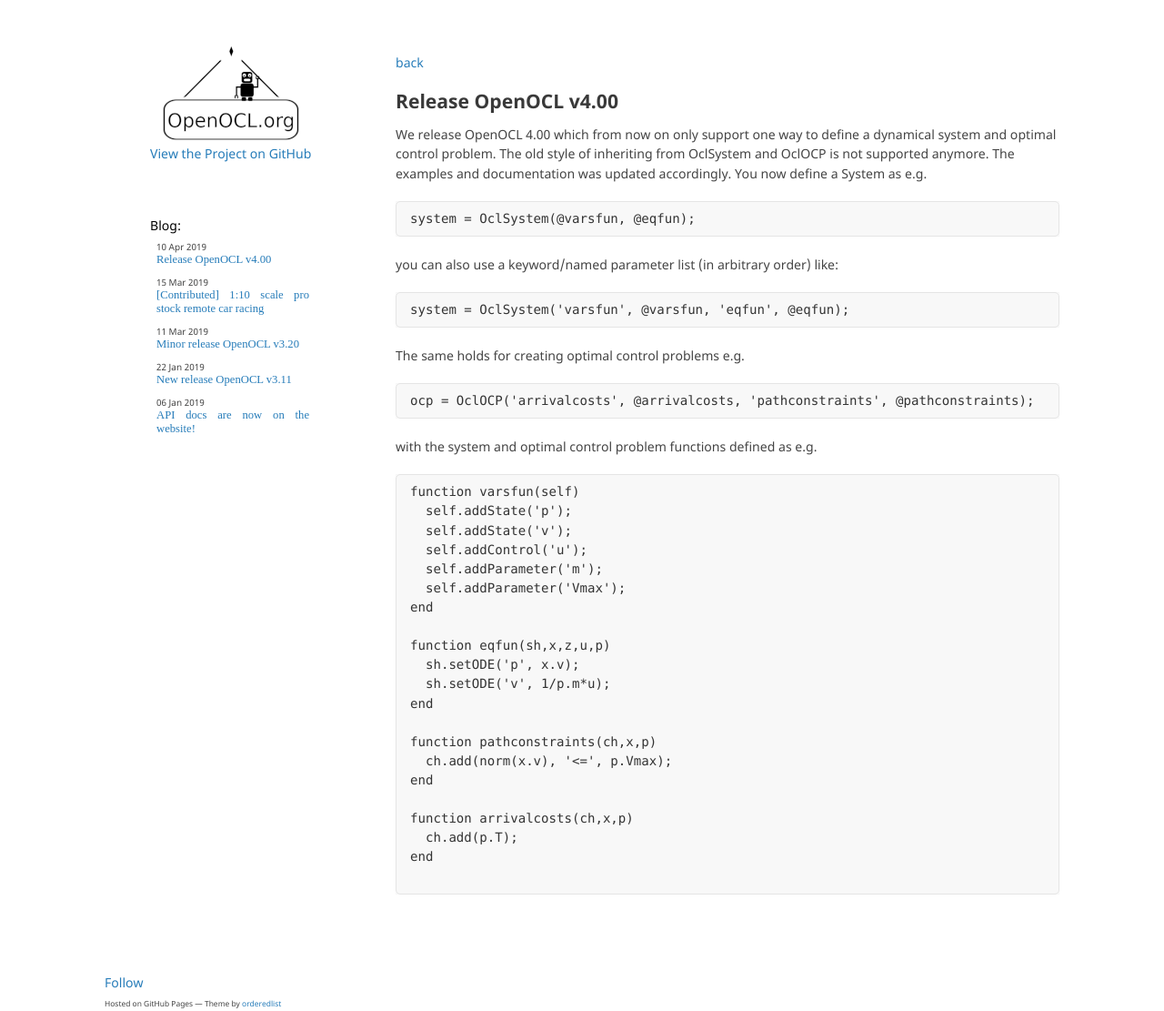
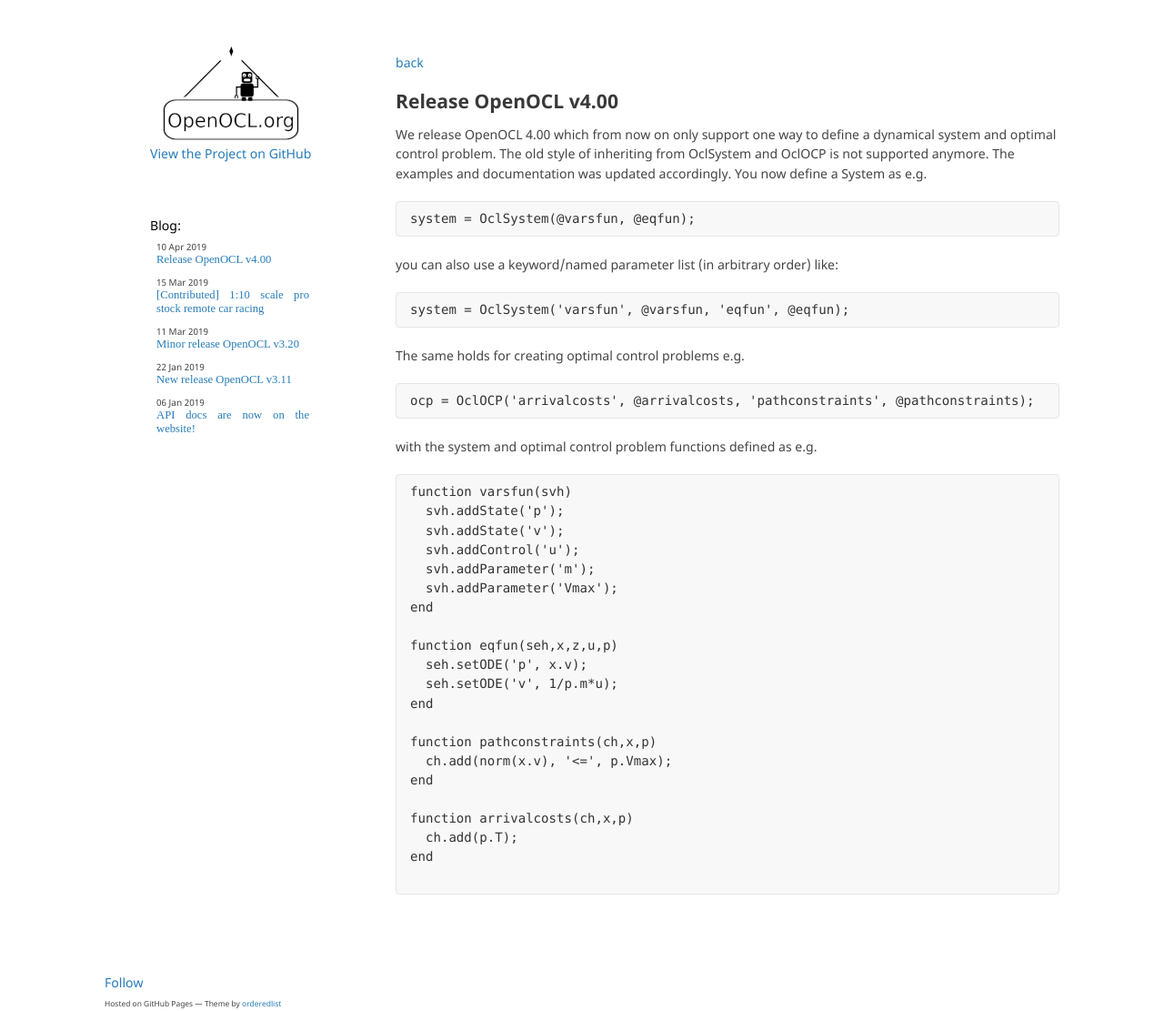
Before and after one commit to OpenOCL/openocl.github.io, a Jekyll site: the page built from _posts/2019-04-10-release-4_00.md, in a window 1280 px wide and 1111 px high. Shown: the whole window at 91% size. Built offline with Jekyll 4.4.1, drawn with Linux system fonts in a browser that asks for light colours; some web fonts are replaced; our own code applies the rules of GitHub Pages for plain Markdown files; comment, search, counter and statistics services are not loaded.

Commit message:
Update 2019-04-10-release-4_00.md

````diff
--- a/_posts/2019-04-10-release-4_00.md
+++ b/_posts/2019-04-10-release-4_00.md
@@ -23,17 +23,17 @@
 
 with the system and optimal control problem functions defined as e.g.
 ```
-function varsfun(self)
-  self.addState('p');
-  self.addState('v');
-  self.addControl('u');
-  self.addParameter('m');
-  self.addParameter('Vmax');
+function varsfun(svh)
+  svh.addState('p');
+  svh.addState('v');
+  svh.addControl('u');
+  svh.addParameter('m');
+  svh.addParameter('Vmax');
 end
 
-function eqfun(sh,x,z,u,p)
-  sh.setODE('p', x.v);
-  sh.setODE('v', 1/p.m*u);
+function eqfun(seh,x,z,u,p)
+  seh.setODE('p', x.v);
+  seh.setODE('v', 1/p.m*u);
 end
 
 function pathconstraints(ch,x,p)
````
